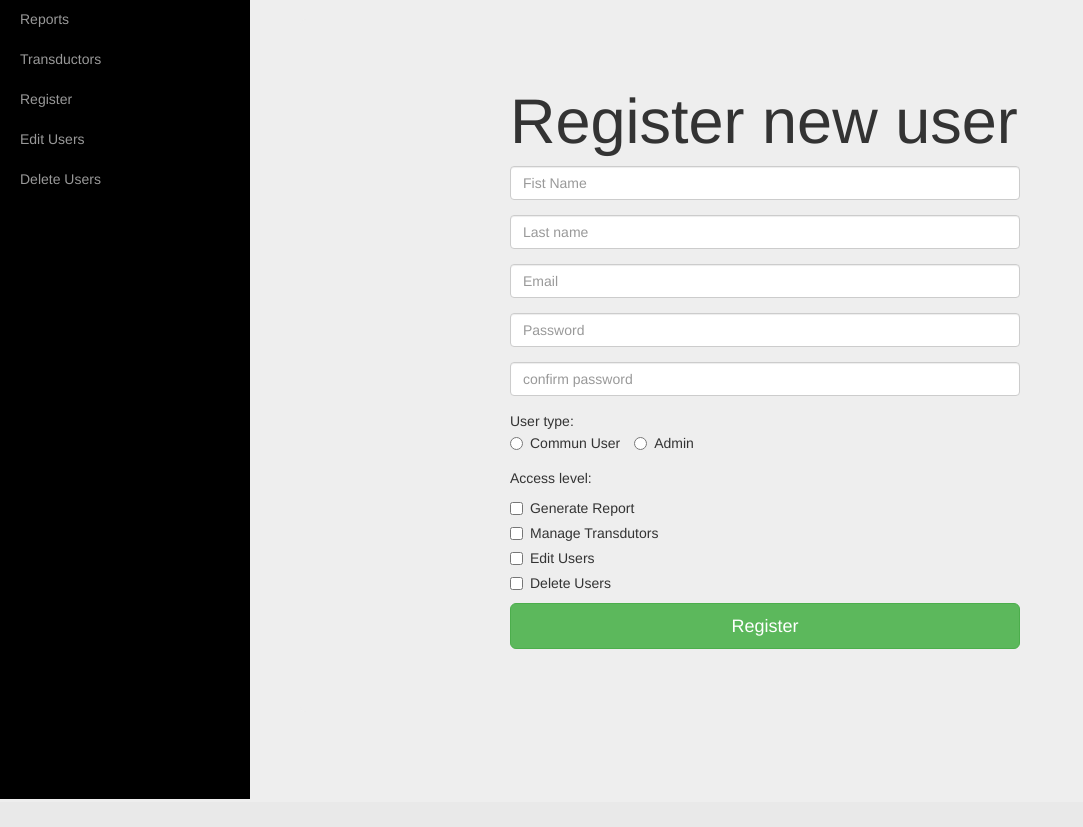
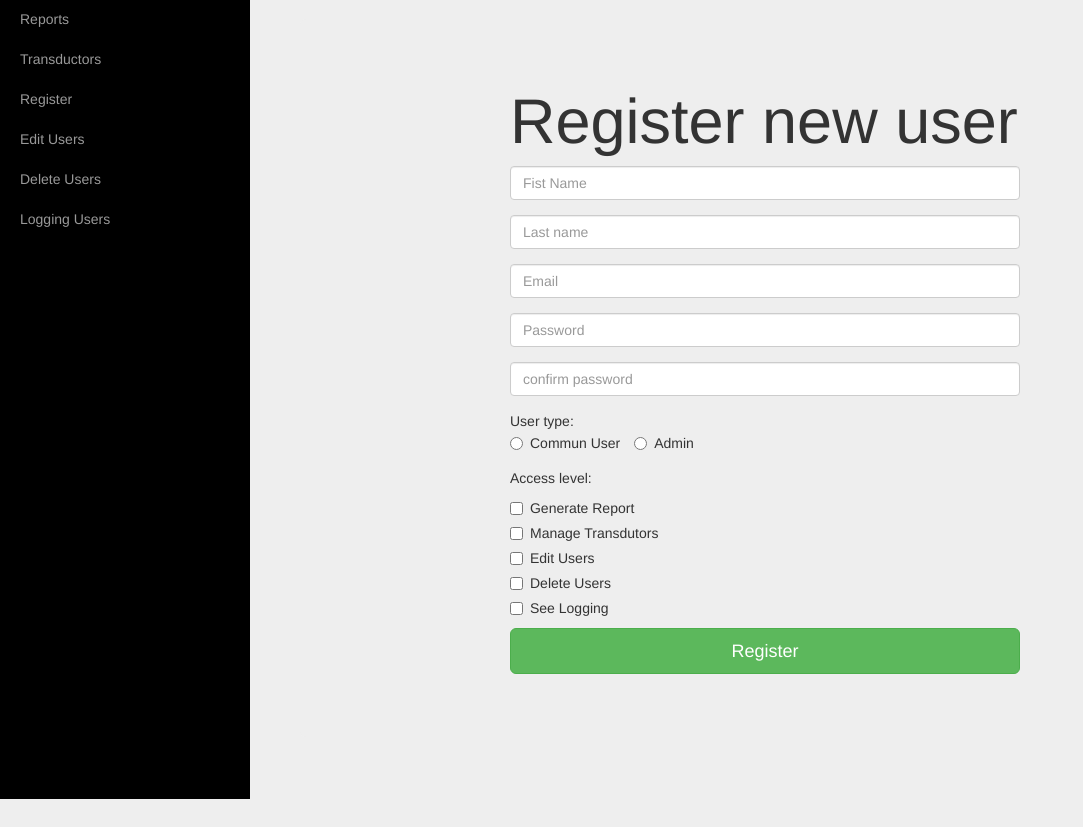
Before and after one commit to fga-eps-mds/2016.2-SME_UnB, a Django app: page /accounts/register/ in a window 1280 px wide. Shown: the part 51-878 px from the top of the page, without its empty margins (0-1083 px from the left). Before the commit the page ends 850 px from the top, so only its background shows below. Run offline with Django 3.2, Linux system fonts and the light colour scheme; the visitor is signed in with stand-in values (Sample User, id 1); some libraries are stand-ins or nearby versions.

Commit message:
adding logging in tmaples( dashboard, register,edit)
Signed-off-by: joaosaliba <joao_salibaa@hotmail.com>
Signed-off-by: laercios <laerciossjr@gmail.com>

```diff
--- a/SME_UnB/users/templates/userRegister/register.html
+++ b/SME_UnB/users/templates/userRegister/register.html
@@ -59,7 +59,12 @@
               </div>
               <div class="checkbox">
                 <label class="checkbox-inline checkbox-success">
-                  <input type="checkbox" id="permissions_checkbox3" name="delete_users"> {% trans "Delete Users" %}
+                  <input type="checkbox" id="permissions_checkbox4" name="delete_users"> {% trans "Delete Users" %}
+                </label>
+              </div>
+              <div class="checkbox">
+                <label class="checkbox-inline checkbox-success">
+                  <input type="checkbox" id="permissions_checkbox5" name="see_logging" {{see_logging}} > {% trans "See Logging" %}
                 </label>
               </div>
               <button type="submit" class="btn btn-success btn-lg btn-block" >{% trans "Register" %}</button>
--- a/SME_UnB/users/templates/users/dashboard.html
+++ b/SME_UnB/users/templates/users/dashboard.html
@@ -20,6 +20,9 @@
 	    {%if perms.users.can_delete_user%}
       <li><a href="{% url 'users:list_user_delete' %}">{% trans "Delete Users" %}</a></li>
       {%endif%}
+      {%if perms.users.can_see_logging%}
+      <li><a href="{% url 'users:logging_list' %}">{% trans "Logging Users" %}</a></li>
+      {%endif%}
       {% endblock %}
     </ul>
   </div>
```
Also changed, not shown: SME_UnB/users/templates/users/edit_user.html (+6 -1 lines), 1 other file.
